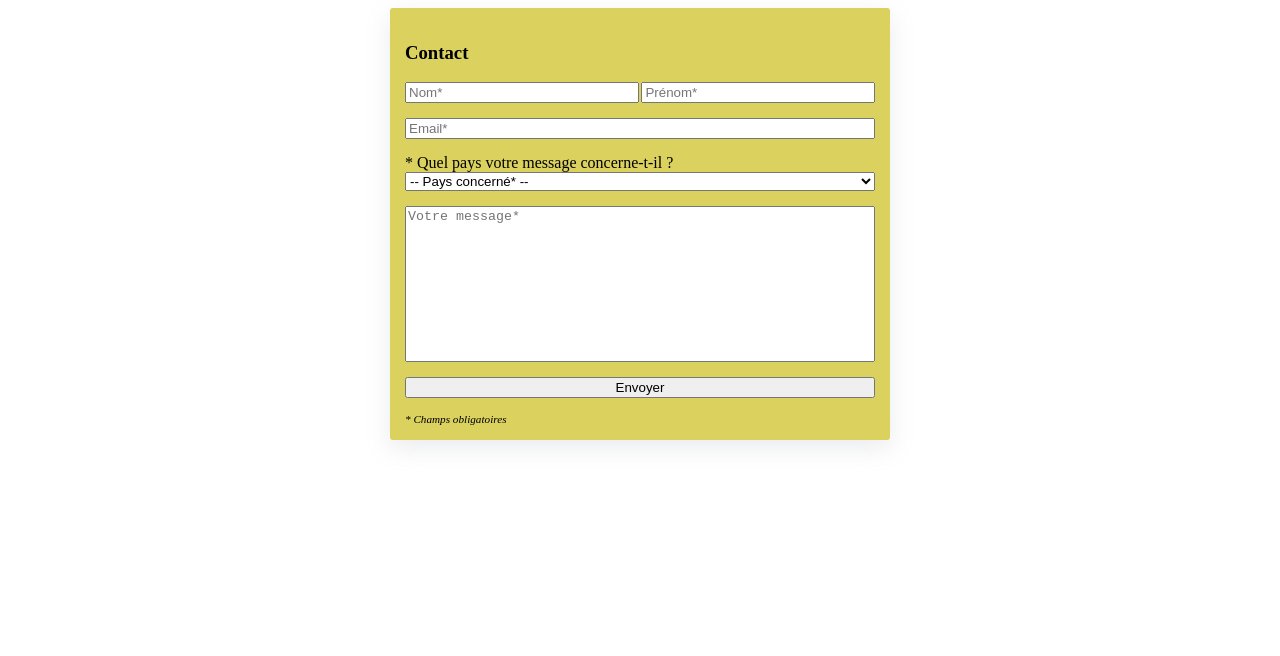
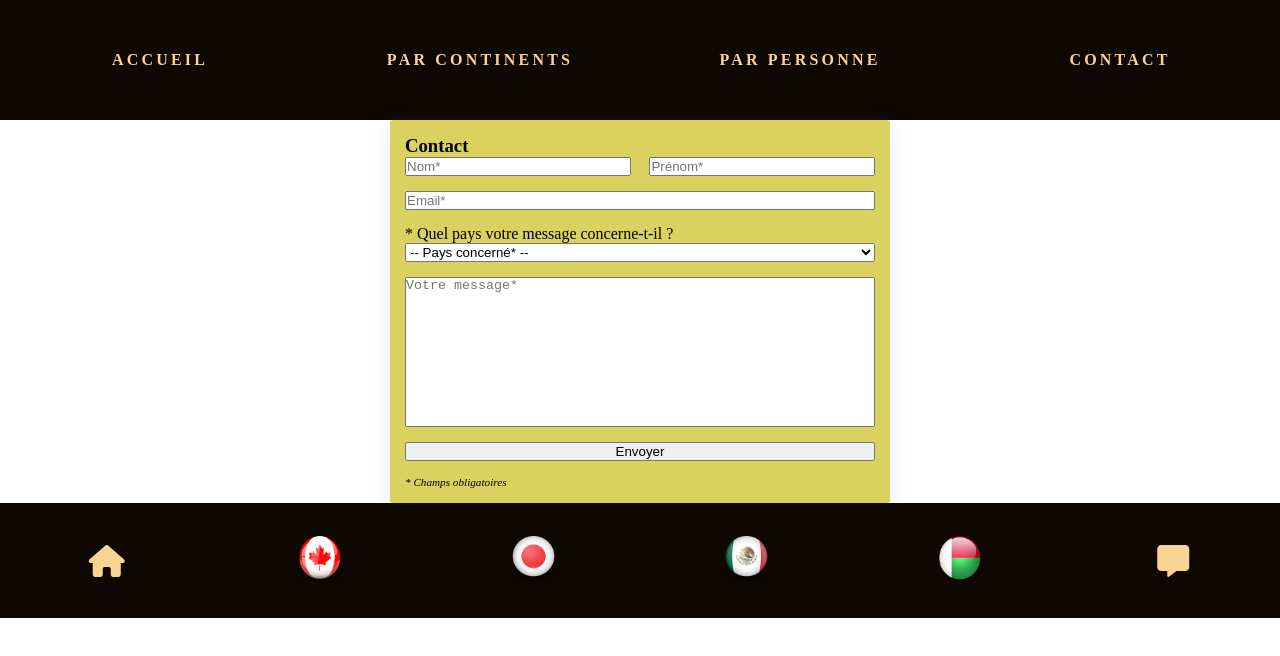
Before and after one commit to morgane-marechal/voyages, a plain HTML site: page contact.html in a window 1280 px wide. Drawn offline with Linux system fonts and the light colour scheme.

Commit message:
Ajout header et footer

```diff
--- a/contact.html
+++ b/contact.html
@@ -1,13 +1,45 @@
 <!DOCTYPE html>
 <html lang="fr">
+
 <head>
     <meta charset="UTF-8">
     <meta http-equiv="X-UA-Compatible" content="IE=edge">
     <meta name="viewport" content="width=device-width, initial-scale=1.0">
+    <link href="https://cdnjs.cloudflare.com/ajax/libs/font-awesome/6.2.0/css/all.min.css" rel="stylesheet">
+    <link rel="shortcut icon" href="<!-- favicon needs to be insert here -->" type="image/x-icon">
+    <link rel="stylesheet" href="css/voyages.css">
     <link rel="stylesheet" href="css/contact.css">
     <title>Contact</title>
 </head>
+
 <body>
+
+    <header>
+        <nav>
+            <ul class="navigationList">
+                <li><a href="index.html">Accueil</a></li>
+                <li class="menuDeroulant">
+                    <a href="#" class="navLink">Par Continents</a>
+                    <ul class="sousMenu">
+                        <li><a href="madagascar.html">Afrique</a></li>
+                        <li><a href="canada.html">Amérique du nord</a></li>
+                        <li><a href="mexique.html">Amérique centrale</a></li>
+                        <li><a href="japon.html">Asie</a></li>
+                    </ul>
+                </li>
+                <li class="menuDeroulant">
+                    <a href="#" class="navLink">Par Personne</a>
+                    <ul class="sousMenu">
+                        <li><a href="madagascar.html">Yannick</a></li>
+                        <li><a href="canada.html">Anaïs</a></li>
+                        <li><a href="mexique.html">Alban</a></li>
+                        <li><a href="japon.html">Morgane</a></li>
+                    </ul>
+                </li>
+                <li><a href="contact.html">Contact</a></li>
+            </ul>
+        </nav>
+    </header>
 
     <section id="contact_form">
         <form method="post" action="traitement.php">
@@ -37,5 +69,17 @@
         </form>
     </section>
 
+    <footer>
+        <ul>
+            <li><a href="index.html"><i class="fas fa-regular fa-house fa-2x FAD494"></i></a></li>
+            <li><a href="canada.html"><img class="icon" src="images/canada-icon.png" alt="drapeau du canada"></a></li>
+            <li><a href="japon.html"><img class="icon" src="images/japan-icon.png" alt="drapeau du japon"></a></li>
+            <li><a href="mexique.html"><img class="icon" src="images/mexico-icon.png" alt="drapeau du mexique"></a></li>
+            <li><a href="mada.html"><img class="icon" src="images/mada-icon.png" alt="drapeau de madagascar" </a></li>
+            <li><a href="contact.html"><i class="fas fa-solid fa-message fa-2x FAD494"></i></a></li>
+        </ul>
+    </footer>
+
 </body>
+
 </html>
```
